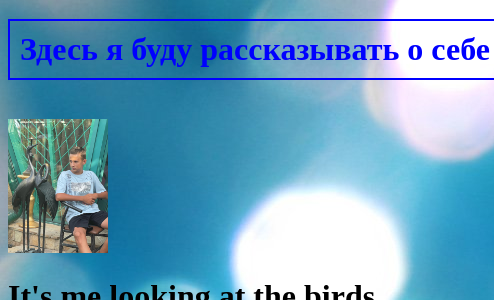
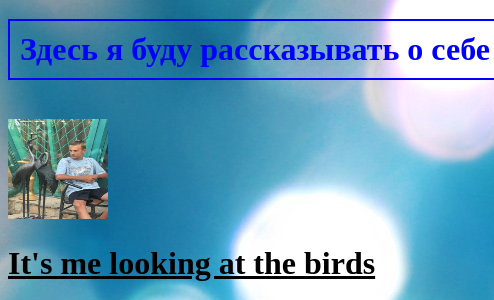
Before and after one commit to treshchev/vladprofile, a plain HTML site: page index.html in a window 1280 px wide. Shown: the part 192-492 px from the top of the page, 0-494 px from the left. Drawn offline with Linux system fonts and the light colour scheme.

Commit message:
Photo Vlad №2

```diff
--- a/index.html
+++ b/index.html
@@ -67,7 +67,7 @@ div.animation_text {
     padding: 10px; width: 800px;" >Здесь я буду рассказывать о себе и о своих интересах</h1>
     <br>
 
-    <img src="vlad1.jpeg" style="width: 100px;">
+    <img src="vlad1.jpeg" style="width: 100px; height: 100px; ">
 
     <div style="float: right; width: 60%;">
 
```
